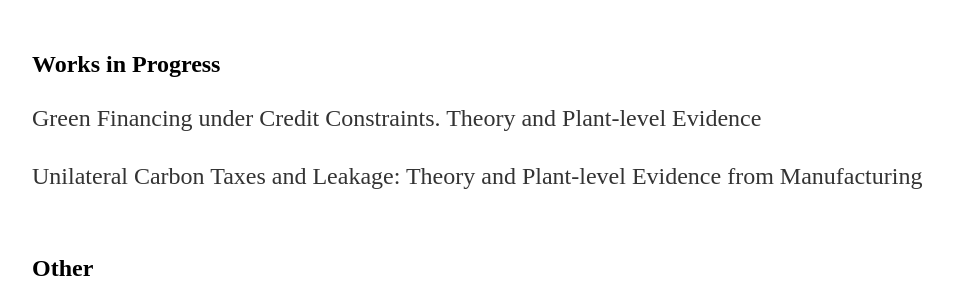
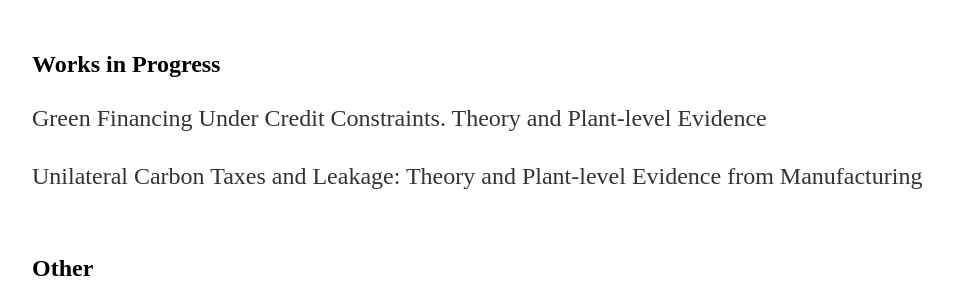
Before and after one commit to SihuiOng/SihuiOng.github.io, a Jekyll site: the page built from research/index.html, in a window 1280 px wide. Shown: the part 858-1158 px from the top of the page, without its empty margins (160-1119 px from the left). Built offline with Jekyll 4.4.1, drawn with Linux system fonts in a browser that asks for light colours.

```diff
--- a/research/index.html
+++ b/research/index.html
@@ -25,7 +25,7 @@ harmonization are small, with a 0.05 percentage point difference in output acros
 	<br>
 	<h2>Works in Progress</h2>
 
-        <p> Green Financing under Credit Constraints. Theory and Plant-level Evidence </p>
+        <p> Green Financing Under Credit Constraints. Theory and Plant-level Evidence </p>
 
         <p> Unilateral Carbon Taxes and Leakage: Theory and Plant-level Evidence from Manufacturing </p>
 
```
